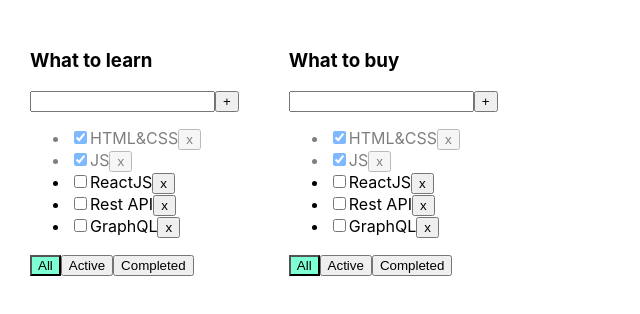
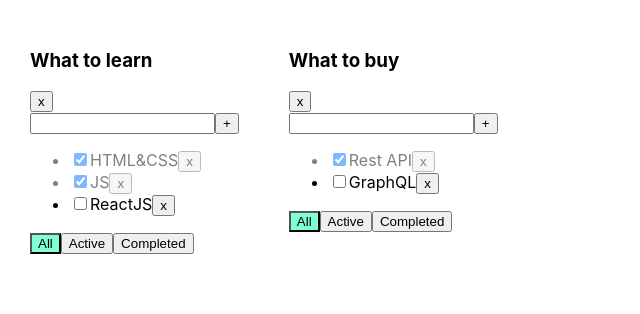
Before and after one commit to MrReedus/ToDoList, a React (Create React App) app: page / in a window 1280 px wide. Shown: the top 314 px of the page, without its empty margins (0-640 px from the left). Built offline with nearby package versions, Linux system fonts and the light colour scheme.

Commit message:
add 2 independent todolists

```diff
--- a/src/App.tsx
+++ b/src/App.tsx
@@ -2,45 +2,63 @@ import React, {useState} from 'react';
 import './App.css';
 import {Todolist} from './Todolist';
 import {v1} from 'uuid';
+import {log} from "util";
 
 export type FilterValuesType = "all" | "active" | "completed";
 
+type TodolistType = {
+    id: string
+    title: string
+    filter: FilterValuesType
+}
+
 function App() {
 
-    type TodolistType = {
-        id: string
-        title: string
-        filter: FilterValuesType
+    let todolistID1 = v1()
+    let todolistID2 = v1()
+
+    let [todolists, setTodolists] = useState<Array<TodolistType>>([
+        {id: todolistID1, title: 'What to learn', filter: 'all'},
+        {id: todolistID2, title: 'What to buy', filter: 'all'},
+    ])
+
+    const removeTodolist = (todoListID: string) => {
+        setTodolists(todolists.filter(tl=> tl.id !== todoListID))
+    }
+
+    let [tasks, setTasks] = useState({
+        [todolistID1]: [
+            {id: v1(), title: 'HTML&CSS', isDone: true},
+            {id: v1(), title: 'JS', isDone: true},
+            {id: v1(), title: 'ReactJS', isDone: false},
+
+        ],
+        [todolistID2]: [
+            {id: v1(), title: 'Rest API', isDone: true},
+            {id: v1(), title: 'GraphQL', isDone: false},
+        ]
+    })
+
+
+    function removeTask(todoListID: string, id: string) {
+        setTasks({...tasks,[todoListID]: tasks[todoListID].filter(t => t.id != id)})
+        delete tasks[todoListID] // удаляем туцду лист из стейта
     }
 
 
+    function addTask(todoListID: string, title: string) {
+        let task = {id: v1(), title: title, isDone: false};
+        setTasks(  {...tasks, [todoListID]: [...tasks[todoListID], task ]})
 
-    let [tasks, setTasks] = useState([
-        {id: v1(), title: "HTML&CSS", isDone: true},
-        {id: v1(), title: "JS", isDone: true},
-        {id: v1(), title: "ReactJS", isDone: false},
-        {id: v1(), title: "Rest API", isDone: false},
-        {id: v1(), title: "GraphQL", isDone: false},
-    ]);
-
-    function removeTask(id: string) {
-        let filteredTasks = tasks.filter(t => t.id != id);
-        setTasks(filteredTasks);
     }
 
-    function addTask(title: string) {
-        let task = {id: v1(), title: title, isDone: false};
-        let newTasks = [task, ...tasks];
-        setTasks(newTasks);
+    function changeStatus(todoListID: string, taskId: string, isDoneValue: boolean) {
+
+        setTasks({...tasks, [todoListID]: tasks[todoListID].map(t => (t.id === taskId ) ? {...t, isDone:isDoneValue} : t)})
     }
 
-    function changeStatus(taskId: string, isDone: boolean) {
-        let task = tasks.find(t => t.id === taskId);
-        if (task) {
-            task.isDone = isDone;
-        }
-
-        setTasks([...tasks]);
+    function changeFilter(todoListID: string, value: FilterValuesType, ) {
+             setTodolists(todolists.map(t=>t.id === todoListID ? {...t, filter: value   } : t))
     }
 
 
@@ -48,43 +66,32 @@ function App() {
 
 
 
-    let [todolists, setTodolists] = useState<Array<TodolistType>>(
-        [
-            {id: v1(), title: 'What to learn', filter: 'all'},
-            {id: v1(), title: 'What to buy', filter: 'all'},
-        ]
-    )
-    function changeFilter(value: FilterValuesType, todoListId: string) {
-       let todoList = todolists.find(tl => tl.id === todoListId)
-         if (todoList){
-             todoList.filter = value;
-             setTodolists([...todolists])
-         }
-    }
+
 
     return (
         <div className="App">
             {
-                todolists.map(todolist => {
+                todolists.map(tl => {
 
-                    let tasksForTodolist = tasks;
+                    let tasksForTodolist = tasks[tl.id];
 
-                    if (todolist.filter === "active") {
-                        tasksForTodolist = tasks.filter(t => t.isDone === false);
+                    if (tl.filter === "active") {
+                        tasksForTodolist = tasks[tl.id].filter(t => t.isDone === false);
                     }
-                    if (todolist.filter === "completed") {
-                        tasksForTodolist = tasks.filter(t => t.isDone === true);
+                    if (tl.filter === "completed") {
+                        tasksForTodolist = tasks[tl.id].filter(t => t.isDone === true);
                     }
                     return (
-                        <Todolist key={todolist.id}
-                                  id={todolist.id}
-                                  title={todolist.title}
+                        <Todolist key={tl.id}
+                                  todolistId={tl.id}
+                                  title={tl.title}
                                   tasks={tasksForTodolist}
                                   removeTask={removeTask}
                                   changeFilter={changeFilter}
                                   addTask={addTask}
                                   changeTaskStatus={changeStatus}
-                                  filter={todolist.filter}
+                                  filter={tl.filter}
+                                  removeTodolist={removeTodolist}
                         />
                     )
                 })
--- a/src/Todolist.tsx
+++ b/src/Todolist.tsx
@@ -1,21 +1,22 @@
 import React, {ChangeEvent, KeyboardEvent, useState} from 'react';
 import {FilterValuesType} from './App';
 
-type TaskType = {
+ type TaskType = {
     id: string
     title: string
     isDone: boolean
 }
 
 type PropsType = {
-    id: string
+    todolistId: string
     title: string
     tasks: Array<TaskType>
-    removeTask: (taskId: string) => void
-    changeFilter: (value: FilterValuesType, todoListID: string) => void
-    addTask: (title: string) => void
-    changeTaskStatus: (taskId: string, isDone: boolean) => void
+    removeTask: (todoListID: string, taskId: string) => void
+    changeFilter: (todoListID: string, value: FilterValuesType) => void
+    addTask: (todoListID: string, title: string) => void
+    changeTaskStatus: (todoListID: string,taskId: string, isDone: boolean) => void
     filter: FilterValuesType
+    removeTodolist:(todoListID: string) => void
 }
 
 export function Todolist(props: PropsType) {
@@ -25,7 +26,7 @@ export function Todolist(props: PropsType) {
 
     const addTask = () => {
         if (title.trim() !== "") {
-            props.addTask(title.trim());
+            props.addTask(props.todolistId, title.trim());
             setTitle("");
         } else {
             setError("Title is required");
@@ -43,13 +44,18 @@ export function Todolist(props: PropsType) {
         }
     }
 
-    const onAllClickHandler = () => props.changeFilter("all", props.id);
-    const onActiveClickHandler = () => props.changeFilter("active", props.id);
-    const onCompletedClickHandler = () => props.changeFilter("completed", props.id);
+    const onAllClickHandler = () => props.changeFilter(props.todolistId, "all");
+    const onActiveClickHandler = () => props.changeFilter(props.todolistId,"active");
+    const onCompletedClickHandler = () => props.changeFilter(props.todolistId,"completed");
 
-
+    const onClickRemoveHandler = (id: string) => {
+        props.removeTodolist(id)
+    }
     return <div>
         <h3>{props.title}</h3>
+        <button
+            onClick={() => onClickRemoveHandler(props.todolistId)}
+        >х</button>
         <div>
             <input value={title}
                    onChange={onChangeHandler}
@@ -61,17 +67,17 @@ export function Todolist(props: PropsType) {
         </div>
         <ul>
             {
-                props.tasks.map(t => {
-                    const onClickHandler = () => props.removeTask(t.id)
+                props.tasks.map(task => {
+                    const onClickHandler = () => props.removeTask(props.todolistId, task.id)
                     const onChangeHandler = (e: ChangeEvent<HTMLInputElement>) => {
-                        props.changeTaskStatus(t.id, e.currentTarget.checked);
+                        props.changeTaskStatus( props.todolistId,task.id, e.currentTarget.checked);
                     }
 
-                    return <li key={t.id} className={t.isDone ? "is-done" : ""}>
+                    return <li key={task.id} className={task.isDone ? "is-done" : ""}>
                         <input type="checkbox"
                                onChange={onChangeHandler}
-                               checked={t.isDone}/>
-                        <span>{t.title}</span>
+                               checked={task.isDone}/>
+                        <span>{task.title}</span>
                         <button onClick={onClickHandler}>x</button>
                     </li>
                 })
```
